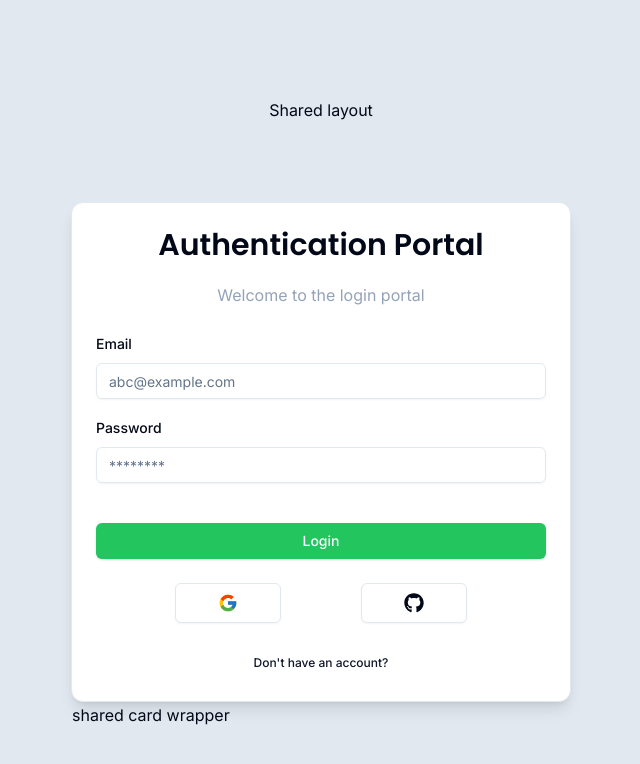
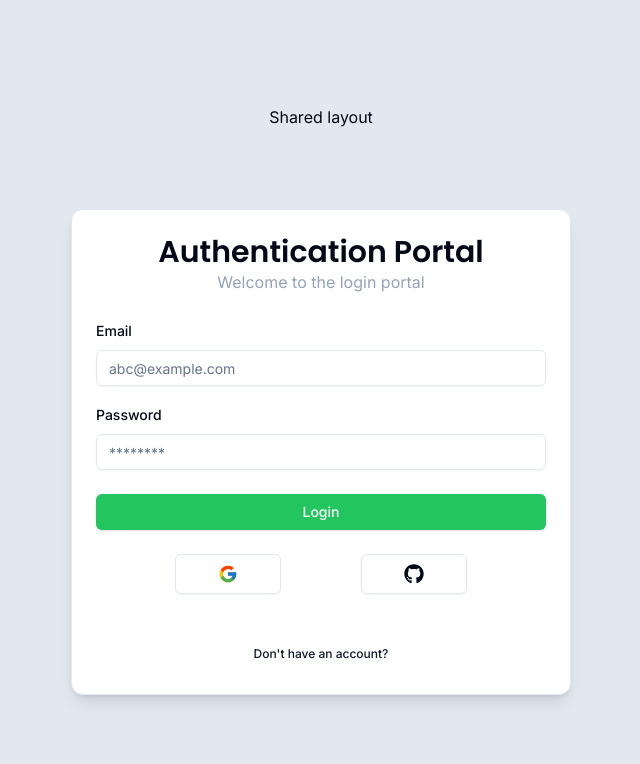
Before and after one commit to prabish01/next-auth, a Next.js app: page /auth/login in a window 1280 px wide. Shown: the top 764 px of the page, without its empty margins (319-959 px from the left). Built offline with nearby package versions, Linux system fonts and the light colour scheme.

Commit message:
fixed form flow and printed login field values on console

```diff
--- a/app/auth/Card-wrapper.tsx
+++ b/app/auth/Card-wrapper.tsx
@@ -16,22 +16,20 @@ interface CardWrapperProps {
 export const CardWrapper = ({ children, headerLabel, backButtonLabel, backButtonHref, showSocial }: CardWrapperProps) => {
   console.log("Render Card Wrapper and its content");
   return (
-    <Card className="shadow-lg w-[500px] h-[500px] items-center align-middle ">
+    <Card className="shadow-lg w-[500px] h-auto items-center align-middle ">
       <CardHeader>
         <Header label={headerLabel} />
       </CardHeader>
-      <CardContent>
-        {children}
-      </CardContent>
+      <CardContent>{children}</CardContent>
       {showSocial && (
         <CardFooter>
           <Social />
         </CardFooter>
       )}
       <CardFooter>
-        <BackButton label={backButtonLabel } href={backButtonHref} />
+        <BackButton label={backButtonLabel} href={backButtonHref} />
       </CardFooter>
-      shared card wrapper
+      {/* shared card wrapper */}
     </Card>
   );
 };
--- a/components/auth/Back-btn.tsx
+++ b/components/auth/Back-btn.tsx
@@ -15,7 +15,7 @@ export const BackButton = ({ href, label }: BackButtonProps) => {
   };
 
   return (
-    <Button className="" size="sm" onClick={() => onClick("No Acc btn")} variant="link">
+    <Button className="mt-5" size="sm" onClick={() => onClick("No Acc btn")} variant="link">
       <Link href={href}>{label}</Link>
     </Button>
   );
--- a/components/auth/Header.tsx
+++ b/components/auth/Header.tsx
@@ -15,7 +15,7 @@ export const Header = ({ label }: HeaderProps) => {
   return (
     <div className="w-full flex flex-col items-center justify-center ">
       <h1 className={cn("text-3xl font-bold", font.className)}> Authentication Portal</h1>
-      <p className="text-slate-400 mt-5">{label}</p>
+      <p className="text-slate-400">{label}</p>
     </div>
   );
 };
--- a/components/auth/Loginform.tsx
+++ b/components/auth/Loginform.tsx
@@ -13,6 +13,7 @@ import { Button } from "../ui/button";
 
 export const Loginform = () => {
   const form = useForm<z.infer<typeof loginSchema>>({
+
     resolver: zodResolver(loginSchema),
     defaultValues: {
       email: "",
@@ -20,12 +21,16 @@ export const Loginform = () => {
     },
   });
 
+  const onSubmit = (values: z.infer<typeof loginSchema>) => {
+    console.log(values);
+  }
+
   console.log("Render login form attributes");
   return (
     <CardWrapper headerLabel="Welcome to the login portal" backButtonLabel="Don't have an account?" backButtonHref="/auth/register" showSocial>
       <Form {...form}>
-        <form onSubmit={form.handleSubmit(() => {})}>
-          <div className="space-y-4 mb-10">
+        <form onSubmit={form.handleSubmit(onSubmit)}>
+          <div className="space-y-4">
             <FormField
               control={form.control}
               name="email"
@@ -53,7 +58,7 @@ export const Loginform = () => {
               )}
             />
           </div>
-          <Button type="submit" className="w-full" variant="login">
+          <Button type="submit" className="w-full mt-6" variant="login">
             Login
           </Button>
         </form>
```
